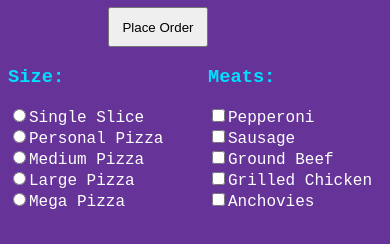
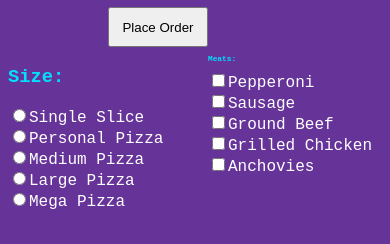
Before and after one commit to kevlarsov/JavaScript-Projects, a plain HTML site: page pizza/pizza.html in a window 390 px wide. Shown: the part 50-294 px from the top of the page. Drawn offline with Linux system fonts and the light colour scheme.

Commit message:
vw responsive font-size

```diff
--- a/pizza/pizza.html
+++ b/pizza/pizza.html
@@ -20,7 +20,8 @@
 					<input class="toppings" type="checkbox" name="Topping" value="Spinach">Spinach<br>
 				</div>
 				<div class="menu mid">
-					<h3>Meats:</h3>
+					<!--RESPONSIVE FONT SIZE, FOLLOWS VIEWPORT WIDTH-->
+					<h3 style="font-size:2vw;">Meats:</h3>
 					<input class="toppings" type="checkbox" name="Topping" value="Pepperoni">Pepperoni<br>
 					<input class="toppings" type="checkbox" name="Topping" value="Sausage">Sausage<br>
 					<input class="toppings" type="checkbox" name="Topping" value="Ground Beef">Ground Beef<br>
```
